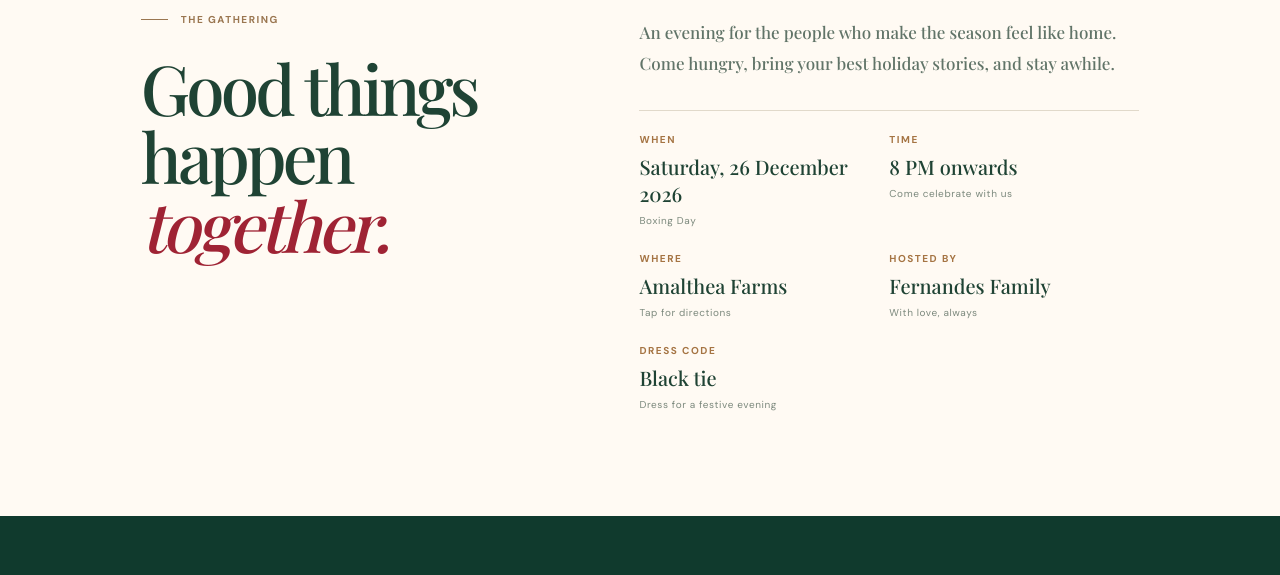
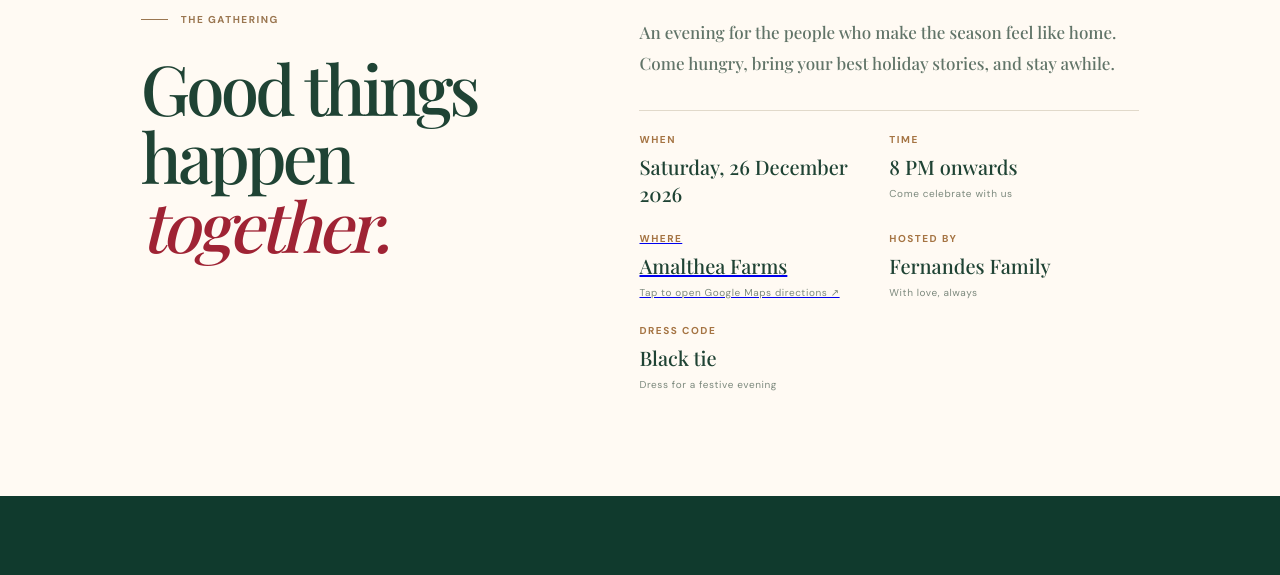
Before and after one commit to yngrage/christmas-party, a plain HTML site: page index.html in a window 1280 px wide. Shown: the part 860-1435 px from the top of the page. Drawn offline with nearby package versions, Linux system fonts and the light colour scheme; a web font is replaced by a local one.

Commit message:
Remove Boxing Day note and link venue to directions

```diff
--- a/index.html
+++ b/index.html
@@ -49,9 +49,9 @@
       <div class="detail-content">
         <p class="details-intro">An evening for the people who make the season feel like home. Come hungry, bring your best holiday stories, and stay awhile.</p>
         <div class="detail-grid">
-          <div class="detail-item"><span class="detail-label">WHEN</span><span class="detail-value">Saturday, 26 December 2026</span><span class="detail-note">Boxing Day</span></div>
+          <div class="detail-item"><span class="detail-label">WHEN</span><span class="detail-value">Saturday, 26 December 2026</span></div>
           <div class="detail-item"><span class="detail-label">TIME</span><span class="detail-value">8 PM onwards</span><span class="detail-note">Come celebrate with us</span></div>
-          <div class="detail-item"><span class="detail-label">WHERE</span><span class="detail-value">Amalthea Farms</span><span class="detail-note">Tap for directions</span></div>
+          <a class="detail-item detail-item-link" href="https://www.google.com/maps/dir/?api=1&amp;destination=18.8715876%2C73.2919792" target="_blank" rel="noopener" aria-label="Open Google Maps directions to Amalthea Farms"><span class="detail-label">WHERE</span><span class="detail-value">Amalthea Farms</span><span class="detail-note">Tap to open Google Maps directions ↗</span></a>
           <div class="detail-item"><span class="detail-label">HOSTED BY</span><span class="detail-value">Fernandes Family</span><span class="detail-note">With love, always</span></div>
           <div class="detail-item"><span class="detail-label">DRESS CODE</span><span class="detail-value">Black tie</span><span class="detail-note">Dress for a festive evening</span></div>
         </div>
```
